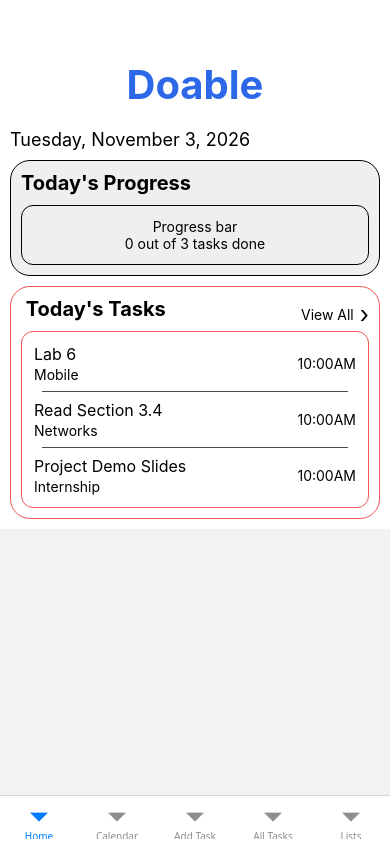
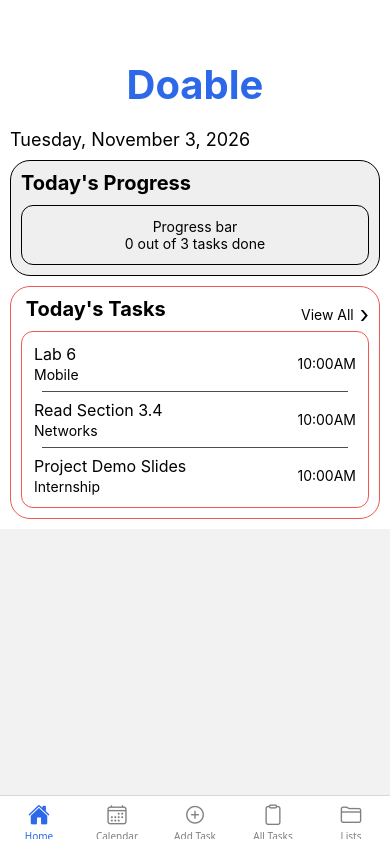
Before and after one commit to juliadicostanzo/Doable, a React Native app: screen / in a window 390 px wide. Built offline with nearby package versions, Linux system fonts and the light colour scheme.

Commit message:
added icons to bottom nav bar

```diff
--- a/App.js
+++ b/App.js
@@ -1,5 +1,6 @@
 import { NavigationContainer } from '@react-navigation/native';
 import { createBottomTabNavigator } from '@react-navigation/bottom-tabs';
+import Ionicons from '@expo/vector-icons/Ionicons';
 
 import { HomeScreen } from './screens/HomeScreen.js';
 import { CalendarScreen } from './screens/CalendarScreen.js';
@@ -13,35 +14,46 @@ export default function App() {
   return (
     <NavigationContainer>
       <Tab.Navigator
-        screenOptions={{
+        screenOptions={({ route }) => ({
           headerShown: false, //hides built in header
-        }}>
 
-        <Tab.Screen
-          name="Home"
-          component={HomeScreen}
-        />
+          tabBarIcon: ({ focused, color, size }) => {
+            let iconName;
 
-        <Tab.Screen
-          name="Calendar"
-          component={CalendarScreen}
-        />
+            if (route.name === 'Home') {
+              iconName = focused ? 'home' : 'home-outline';
+            }
+            else if (route.name === 'Calendar') {
+              iconName = focused ? 'calendar' : 'calendar-outline';
+            }
+            else if (route.name === 'Add Task') {
+              iconName = focused ? 'add-circle' : 'add-circle-outline';
+            }
+            else if (route.name === 'All Tasks') {
+              iconName = focused ? 'clipboard' : 'clipboard-outline';
+            }
+            else if (route.name === 'Lists') {
+              iconName = focused ? 'folder' : 'folder-outline';
+            }
 
-        <Tab.Screen
-          name="Add Task"
-          component={AddTaskScreen}
-        />
+            return (
+              <Ionicons
+                name={iconName}
+                size={22}
+                color={color}
+              />
+            );
+          },
+          tabBarActiveTintColor: '#2d68e9',
+          tabBarInactiveTintColor: 'gray',
+        })}
+      >
 
-        <Tab.Screen
-          name="All Tasks"
-          component={AllTasksScreen}
-        />
-
-        <Tab.Screen
-          name="Lists"
-          component={ListsScreen}
-        />
-
+        <Tab.Screen name="Home" component={HomeScreen}/>
+        <Tab.Screen name="Calendar" component={CalendarScreen}/>
+        <Tab.Screen name="Add Task" component={AddTaskScreen}/>
+        <Tab.Screen name="All Tasks" component={AllTasksScreen}/>
+        <Tab.Screen name="Lists" component={ListsScreen}/>
       </Tab.Navigator>
     </NavigationContainer>
   );
--- a/package.json
+++ b/package.json
@@ -3,7 +3,9 @@
   "version": "1.0.0",
   "main": "index.js",
   "dependencies": {
+    "@expo/vector-icons": "^15.0.2",
     "@react-native-async-storage/async-storage": "2.2.0",
+    "@react-native-vector-icons/ionicons": "^14.0.0",
     "@react-navigation/bottom-tabs": "^7.21.0",
     "@react-navigation/native": "^7.5.1",
     "expo": "~57.0.27",
```
Also changed, not shown: 1 other file (tests, documents, lock files or other folders).
